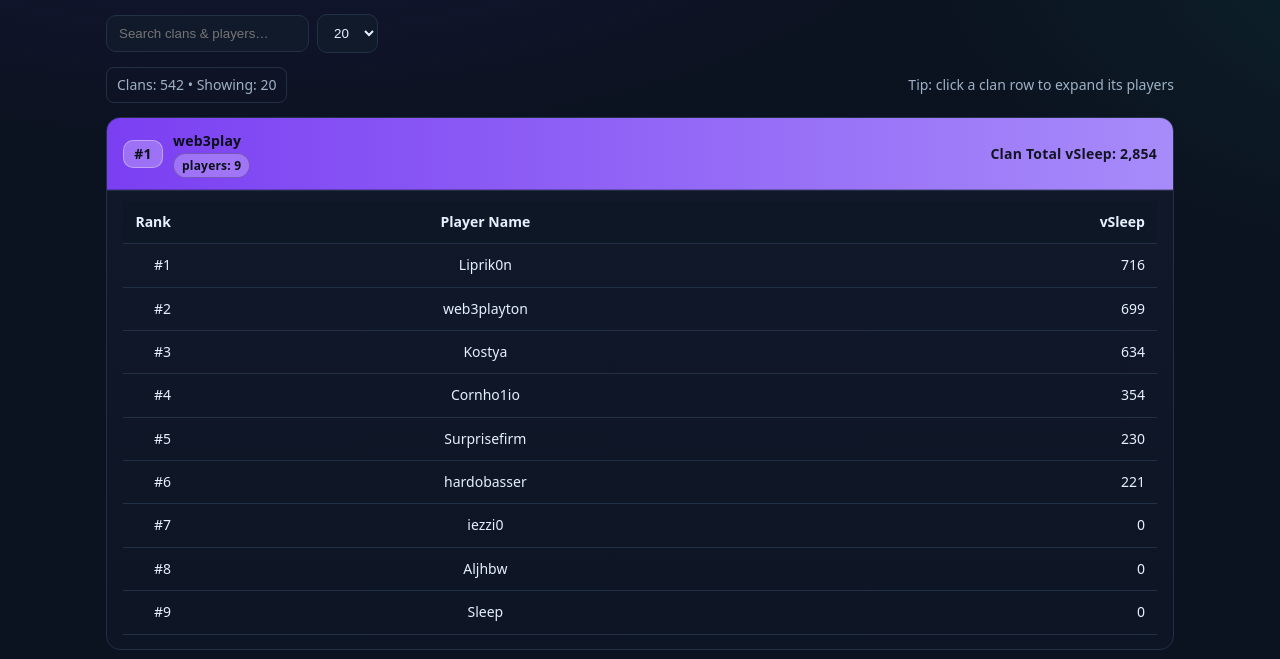
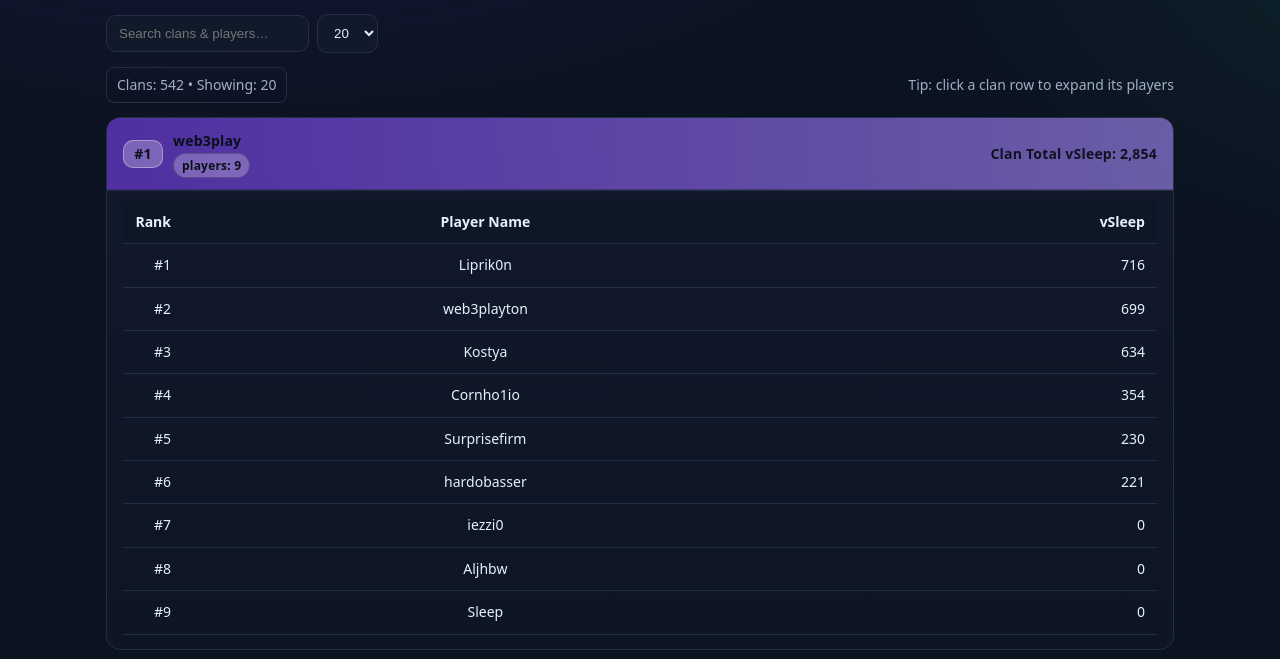
Before and after one commit to a-bormotov/rpg-clan-wars, a plain HTML site: page index.html in a window 1280 px wide. Shown: the part 139-798 px from the top of the page. Drawn offline with Linux system fonts and the light colour scheme.

Commit message:
card transparent update

```diff
--- a/index.html
+++ b/index.html
@@ -62,7 +62,7 @@
     list-style:none;
     display:flex;justify-content:space-between;align-items:center;gap:12px;
     padding:12px 16px; cursor:pointer; user-select:none;
-    background:linear-gradient(90deg, var(--header), var(--header-2));
+	background:linear-gradient(90deg, rgba(123,63,242,0.6), rgba(167,139,250,0.6));
     color:#0b0f1a;
     font-weight:800;
     letter-spacing:.2px;
```
